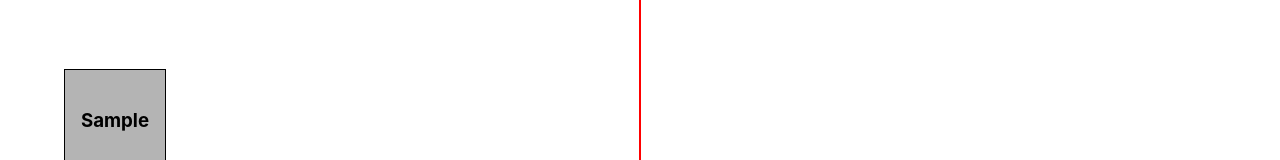
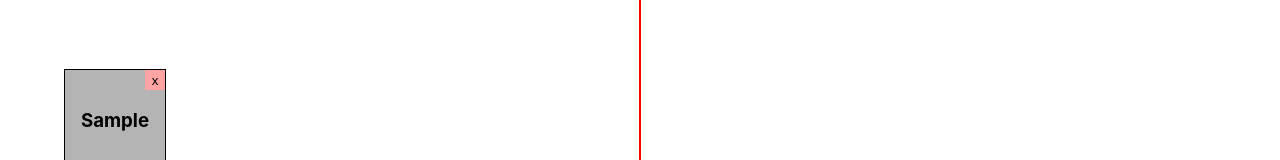
Before and after one commit to rabblerouser/power-map, a React (Create React App) app: page / in a window 1280 px wide. Both pictures are taken after typing "Sample" into the empty fields and a click on the button "Add a Card". Shown: the part 549-709 px from the top of the page. Built offline with nearby package versions, Linux system fonts and the light colour scheme.

Commit message:
[Alex] Add delete icon on card

```diff
--- a/src/card/card.js
+++ b/src/card/card.js
@@ -6,12 +6,17 @@ const deleteFeature = false;
 
 class Card extends Component {
 
-    constructor(){
+    constructor(name, key){
         super();
 
         this.props = {
-            name: "Enter name here"
+            name: name,
+            key: key,
         }
+    }
+
+    deleteCard() {
+
     }
 
     render() {
@@ -19,7 +24,7 @@ class Card extends Component {
             <Draggable bounds="parent" >
                 <div className={"figure-card"}>
                     <h3>{this.props.name}</h3>
-                    {deleteFeature ? <button className={"delete-icon"}>x</button> : null}
+                    <button className={"delete-icon"} onClick={() => this.deleteCard()}>x</button>
                 </div>
             </Draggable>
         );
```
Also changed, not shown: 1 other file (tests, documents, lock files or other folders).
